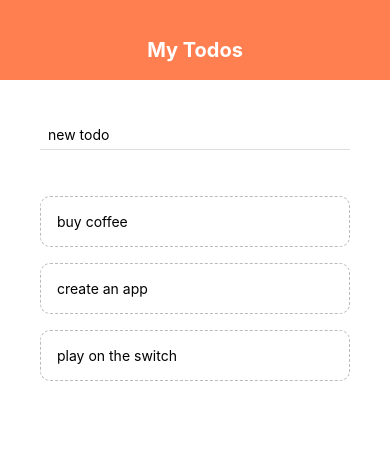
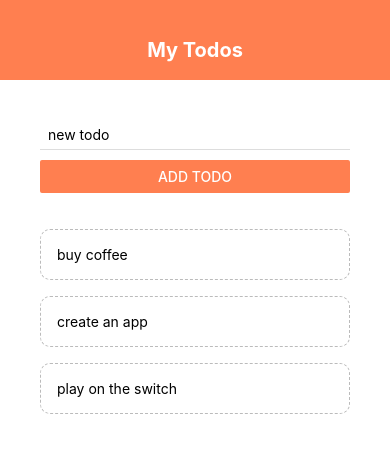
Before and after one commit to kramlj00/Todo-App, a React Native app: screen / in a window 390 px wide. Shown: the top 452 px of the page. Built offline with nearby package versions, Linux system fonts and the light colour scheme.

Commit message:
Adding add todo button

```diff
--- a/components/addTodo.js
+++ b/components/addTodo.js
@@ -15,6 +15,7 @@ export default function AddTodo () {
                 placeholder='new todo'
                 onChangeText={changeHandler}
             />
+            <Button onPress={() => console.log(text)} title='add todo' color='coral'/>
         </View>
     )
 }
```
